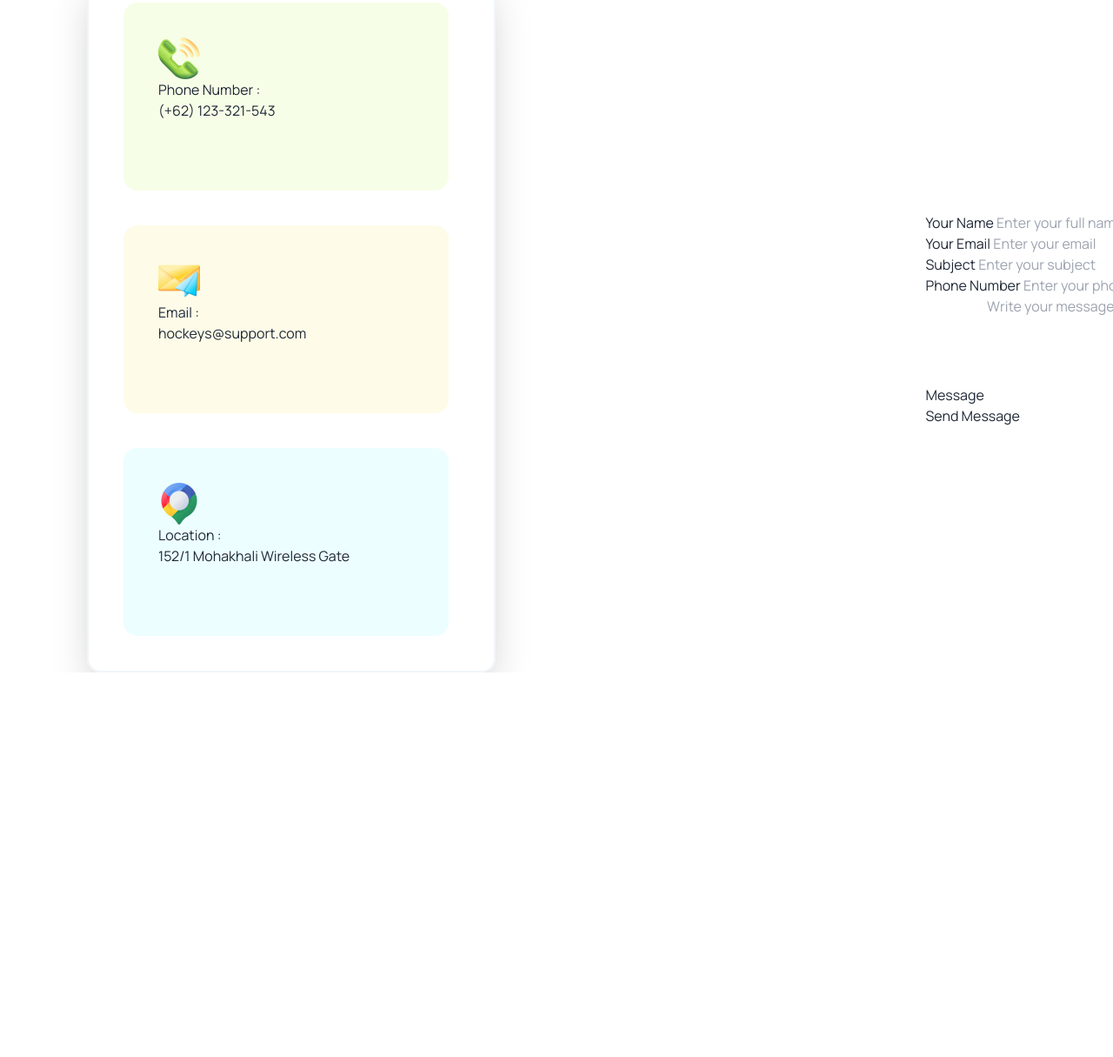
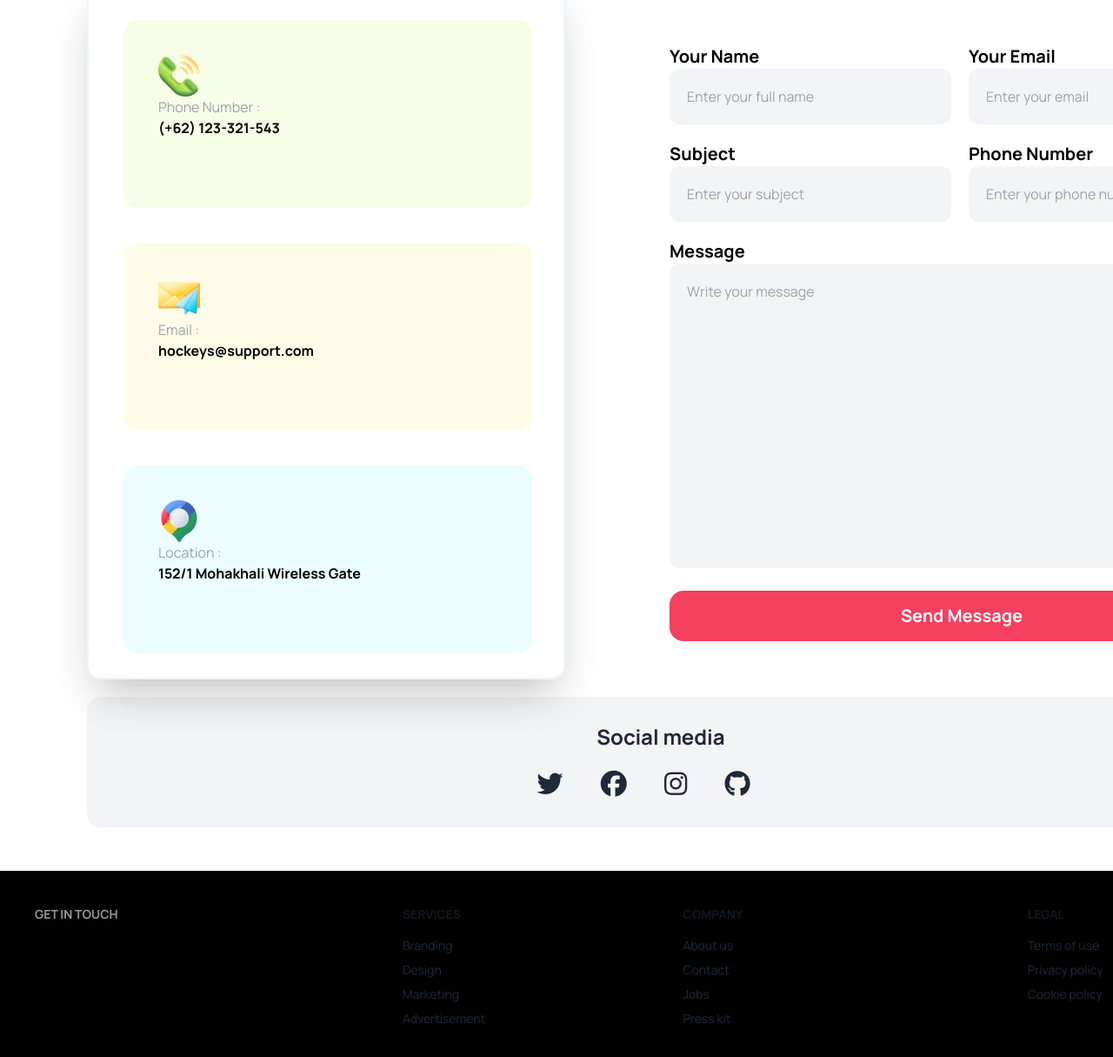
Before and after one commit to Jiniajui/Hockey-s, a plain HTML site: page index.html in a window 1280 px wide. Shown: the part 4097-5312 px from the top of the page at 87% size. Before the commit the page ends 4870 px from the top, so only its background shows below. Drawn offline with nearby package versions, Linux system fonts and the light colour scheme.

Commit message:
added the get in touch section

```diff
--- a/index.html
+++ b/index.html
@@ -450,60 +450,70 @@
 
             <section class="hockey-touch mt-12 lg:w-[1320px] w-[375px] mx-auto">
               <div class="hockey-touch-text text-center border-y-2 border-y-gray-300 border-dashed lg:h-[150px] h-[200px]">
-                <h3 class="text-3xl font-bold mt-10">Clients Question</h3>
+                <h3 class="text-3xl font-bold mt-10">Get In Touch</h3>
                 <p class="text-base">Your hard work, dedication, and teamwork have truly paid off. May this win be the start of many more successes in your future endeavors on the ice.</p>
               </div>
-              <div class="hockey-touch-content lg:flex lg:flex-row lg:justify-between flex-col items-center mt-12">
-                <div class="hockey-touch-contact shadow-2xl rounded-2xl border-2 border-slate-100 border-solid p-10 lg:w-[470px] w-[375px]">
-                  <div class="hockey-touch-phn lg:w-[374px] lg:h-[216px] w-[287px] h-[184px] bg-lime-50 rounded-2xl mb-10 p-10">
+              <div class="hockey-touch-content lg:flex lg:flex-row lg:justify-between flex-col items-center mt-12 gap-0">
+                <div class="hockey-touch-contact shadow-2xl rounded-2xl border-2 border-slate-100 border-solid p-10 lg:w-[550px] w-[375px] lg:h-[800px]">
+                  <div class="hockey-touch-phn lg:w-[470px] lg:h-[216px] w-[287px] h-[184px] bg-lime-50 rounded-2xl mb-10 p-10">
                     <img src="Images/Group 1171275317.png" alt="" class="w-[48px] h-[48px]">
-                    <p>Phone Number :</p>
-                    <h6>(+62) 123-321-543</h6>
+                    <p class="text-base text-gray-400">Phone Number :</p>
+                    <h6 class="text-base font-bold text-black">(+62) 123-321-543</h6>
                   </div>
-                  <div class="hockey-touch-mail lg:w-[374px] lg:h-[216px] w-[287px] h-[184px] bg-yellow-50 rounded-2xl mb-10 p-10">
+                  <div class="hockey-touch-mail lg:w-[470px] lg:h-[216px] w-[287px] h-[184px] bg-yellow-50 rounded-2xl mb-10 p-10">
                     <img src="Images/Group 1171275318.png" alt="" class="w-[48px] h-[48px]">
-                    <p>Email :</p>
-                    <h6 class="w-[48px] h-[48px]">hockeys@support.com</h6>
+                    <p class="text-base text-gray-400">Email :</p>
+                    <h6 class="text-base font-bold text-black">hockeys@support.com</h6>
                   </div>
-                  <div class="hockey-touch-address lg:w-[374px] lg:h-[216px] w-[287px] h-[184px] bg-cyan-50 rounded-2xl p-10">
+                  <div class="hockey-touch-address lg:w-[470px] lg:h-[216px] w-[287px] h-[184px] bg-cyan-50 rounded-2xl p-10">
                     <img src="Images/Group 1171275321.png" alt="">
-                    <p>Location :</p>
-                    <h6>152/1 Mohakhali Wireless Gate</h6>
+                    <p class="text-base text-gray-400">Location :</p>
+                    <h6 class="text-base font-bold text-black">152/1 Mohakhali Wireless Gate</h6>
                   </div>
                 </div>
-                <div class="hockey-touch-message">
-                  <form action="">
-                    <div class="hockey-name-mail">
+                <div class="hockey-touch-message lg:w-[700px] w-[375px] h-[800px] lg:p-[50px] mt-10">
+                    <div class="hockey-name-mail lg:flex lg:flex-row lg:justify-start flex-col items-center">
                       <div class="user-name">
-                        <label for="fname">Your Name</label>
-                        <input type="text" name="uname" placeholder="Enter your full name" id="fname">
+                        <label for="fname" class="text-xl font-bold text-black mb-5">Your Name</label>
+                        <br>
+                        <input type="text" name="uname" placeholder="Enter your full name" id="fname" class="lg:w-[324px] h-[64px]  w-[335px] bg-gray-100 placeholder:text-gray-400 rounded-xl pl-5 mr-5 mb-5">
                       </div>
                       <div class="user-mail">
-                        <label for="mail">Your Email</label>
-                        <input type="email" name="umail" placeholder="Enter your email" id="mail">
+                        <label for="mail" class="text-xl font-bold text-black mb-5">Your Email</label>
+                        <br>
+                        <input type="email" name="umail" placeholder="Enter your email" id="mail" class="lg:w-[324px] h-[64px]  w-[335px] bg-gray-100 placeholder:text-gray-400 rounded-xl pl-5 mb-5">
                       </div>
                     </div>
-                    <div class="hockey-subject-phn">
+                    <div class="hockey-subject-phn lg:flex lg:flex-row lg:justify-start flex-col items-center">
                       <div class="user-subject">
-                        <label for="fsubject">Subject</label>
-                        <input type="text" name="subject" placeholder="Enter your subject" id="fsubject">
+                        <label for="fsubject" class="text-xl font-bold text-black mb-5">Subject</label>
+                        <br>
+                        <input type="text" name="subject" placeholder="Enter your subject" id="fsubject" class="lg:w-[324px] h-[64px]  w-[335px] bg-gray-100 placeholder:text-gray-400 rounded-xl pl-5 mr-5 mb-5">
                       </div>
                       <div class="user-number">
-                        <label for="fnumber">Phone Number</label>
-                        <input type="number" name="number" placeholder="Enter your phone number" id="fname">
+                        <label for="fnumber" class="text-xl font-bold text-black mb-5">Phone Number</label>
+                        <br>
+                        <input type="number" name="number" placeholder="Enter your phone number" id="fname" class="lg:w-[324px] h-[64px]  w-[335px] bg-gray-100 placeholder:text-gray-400 rounded-xl pl-5 mb-5">
                       </div>
                     </div>
                     <div class="user-msg">
-                      <label for="msg">Message</label>
-                      <textarea cols="30" rows="5" placeholder="Write your message" id="msg"></textarea>
+                      <label for="msg" class="text-xl font-bold text-black">Message</label>
+                      <br>
+                      <textarea cols="30" rows="5" placeholder="Write your message" id="msg" class="placeholder:outline-none lg:w-[672px] lg:h-[350px] w-[335px] h-[200px] bg-gray-100 rounded-xl p-5 resize-none"></textarea>
                     </div>
-                    <div class="send-msg">
+                    <div class="send-msg text-center w-[335px] lg:w-[672px] bg-rose-500 mt-5 px-[24px] py-[15px] text-white text-xl font-bold rounded-2xl">
                       <input type="submit" value="Send Message">
                     </div>
-                  </form>
+
                 </div>
               </div>
-              <div class="hockey-touch-social"></div>
+              <div class="hockey-touch-social lg:w-[1320px] lg:h-[150px] w-[375px] h-[140px] mx-auto text-center bg-gray-100 rounded-2xl pt-[30px]">
+                  <h3 class="text-2xl font-bold mb-5">Social media</h3>
+                  <a href="" class="w-[174px] h-[64px] text-3xl mr-10"><i class="fa-brands fa-twitter"></i></a>
+                  <a href="" class="w-[174px] h-[64px] text-3xl mr-10"><i class="fa-brands fa-facebook"></i></a>
+                  <a href="" class="w-[174px] h-[64px] text-3xl mr-10"><i class="fa-brands fa-instagram"></i></a>
+                  <a href="" class="w-[174px] h-[64px] text-3xl mr-10"><i class="fa-brands fa-github"></i></a>
+              </div>
             </section>
           <!-- End the Get in touch section -->
 
@@ -515,8 +525,30 @@
         </main>
 
         <!-- Start the main section -->
-        <footer>
-
+        <footer class="footer p-10 bg-black text-base-content lg:w-[1520px] mt-[50px] w-[375px]">
+          <nav class="mr-[100px]">
+            <h6 class="footer-title text-white">Get In Touch</h6>
+          </nav>
+          <nav>
+            <h6 class="footer-title">Services</h6>
+            <a class="link link-hover">Branding</a>
+            <a class="link link-hover">Design</a>
+            <a class="link link-hover">Marketing</a>
+            <a class="link link-hover">Advertisement</a>
+          </nav>
+          <nav>
+            <h6 class="footer-title">Company</h6>
+            <a class="link link-hover">About us</a>
+            <a class="link link-hover">Contact</a>
+            <a class="link link-hover">Jobs</a>
+            <a class="link link-hover">Press kit</a>
+          </nav>
+          <nav class="ml-[100px]">
+            <h6 class="footer-title">Legal</h6>
+            <a class="link link-hover">Terms of use</a>
+            <a class="link link-hover">Privacy policy</a>
+            <a class="link link-hover">Cookie policy</a>
+          </nav>
         </footer>
 
 
```
Also changed, not shown: styles/hockey.css (line endings or trailing spaces).
